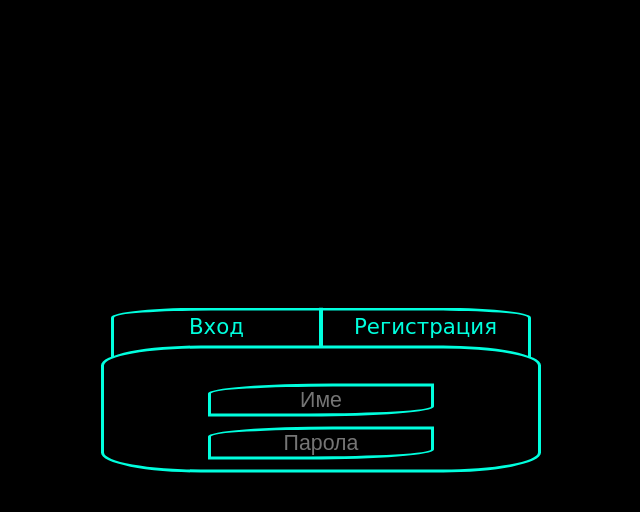
After one commit to AstralShadow/domate, a PHP site: page /pages/ajax/login.php in a window 1280 px wide. The commit adds this page. Shown: the top 512 px of the page, without its empty margins (319-959 px from the left). Run offline with PHP 8.4, Linux system fonts and the light colour scheme.

Commit message:
Midwork commit.

```diff
--- /dev/null
+++ b/pages/ajax/login.php
@@ -0,0 +1,35 @@
+<!DOCTYPE html>
+<html>
+	<head>
+
+		<link rel="stylesheet" href="./stylesheets/login.css" type="text/css">
+	</head>
+		<div id="page">
+	<body>
+            <div id="page">
+                <div id="menu">
+		<div id="home">
+			<a href="">
+				Вход
+			</a>
+		</div>
+		<div id="register">
+			<a href="">
+				Регистрация
+			</a>
+		</div>
+                </div>
+			<div id="start">
+				<div id="logo">
+
+				</div>
+				<form action="/action_page.php">
+					<br/>
+					<input class="password" placeholder="Име" type="text">
+					<br/>
+					<input class="password" placeholder="Парола" type="password">
+				</form>
+			</div>
+            </div>
+	</body>
+</html>
--- a/pages/templates/default.php
+++ b/pages/templates/default.php
@@ -30,8 +30,9 @@
                     <div id="formuli">
                             Формули:
                     </div>
+                    <div id="uslovie">
                             Условие:
-				<input id="uslovie" placeholder="в задачата, чрез влачене се добавят стойности/действия" type="text">
+                    </div>
                 </div>
             </div>
     </body>
--- /dev/null
+++ b/stylesheets/login.css
@@ -0,0 +1,92 @@
+/*
+To change this license header, choose License Headers in Project Properties.
+To change this template file, choose Tools | Templates
+and open the template in the editor.
+*/
+/*
+    Created on : 16.12.2020 г., 23:30:00
+    Author     : tedi
+*/
+
+body{
+    margin: 0px;
+    padding: 0px;
+    overflow: hidden;
+    font-family: Comic Sans MS;
+    background-color: black;
+}
+#start{
+	 display: flex;
+    vertical-align: top;
+    border: 3px solid rgb(0, 255, 222.1);
+    padding: 5px;
+    overflow: hidden;
+    font-family: sans-serif;
+    font-size: 16pt;
+    text-align: center;
+    border-radius: 100px/20px;
+    z-index: 10;
+    background-color: black;
+    position: relative;
+    top: -20px;margin: auto auto;
+display: block;
+}
+#page{
+	position: absolute;
+    left: 50%;
+    top: 50%;
+    z-index: 20;
+    transform: translate(-50%, -50%);
+    padding-top: 15px;
+    padding-bottom: 15px;
+}
+#menu{
+    display: flex;
+}
+input{
+  background-color: black;
+  color: rgb(0, 255, 222.1);
+}
+.password{
+    font-size: 16pt;
+    border: 3px solid;
+    border-color: rgb(0, 255, 222.1);
+    text-align: center;
+    padding-left: 10px;
+    padding-right: 10px;
+    width: 200px;
+    margin: 5px;
+    border-radius: 125px 0px 125px 0px/10px 0px 10px 0px;
+    font-family: sans-serif;
+}
+a{
+	color: rgb(0, 255, 222.1);
+	text-decoration: none;
+}
+#home{
+    font-size: 16pt;
+    border: 3px solid;
+    border-right: 2px solid;
+    border-bottom: 0px;
+    border-color: rgb(0, 255, 222.1);
+    border-radius: 100px 0px 0px 0px/10px 0px 0px 0px;
+    text-align: center;
+    width: 200px;
+    padding: 2.5px;
+    height: 50px;
+    margin-left: 10px;
+}
+
+#register{
+    font-size: 16pt;
+    border: 3px solid;
+    border-left: 2px solid;
+    border-bottom: 0px;
+    border-color: rgb(0, 255, 222.1);
+    border-radius: 0px 100px 0px 0px/0px 10px 0px 0px;
+    text-align: center;
+    margin-right: 10px;
+    width: 200px;
+    padding: 2.5px;
+    height: 50px;
+}
```
Also changed, not shown: stylesheets/templates/default_main.css (+25 -11 lines), stylesheets/templates/default_navigation.css (+5 -5 lines). Lines whose indentation alone changed are shown as unchanged.
